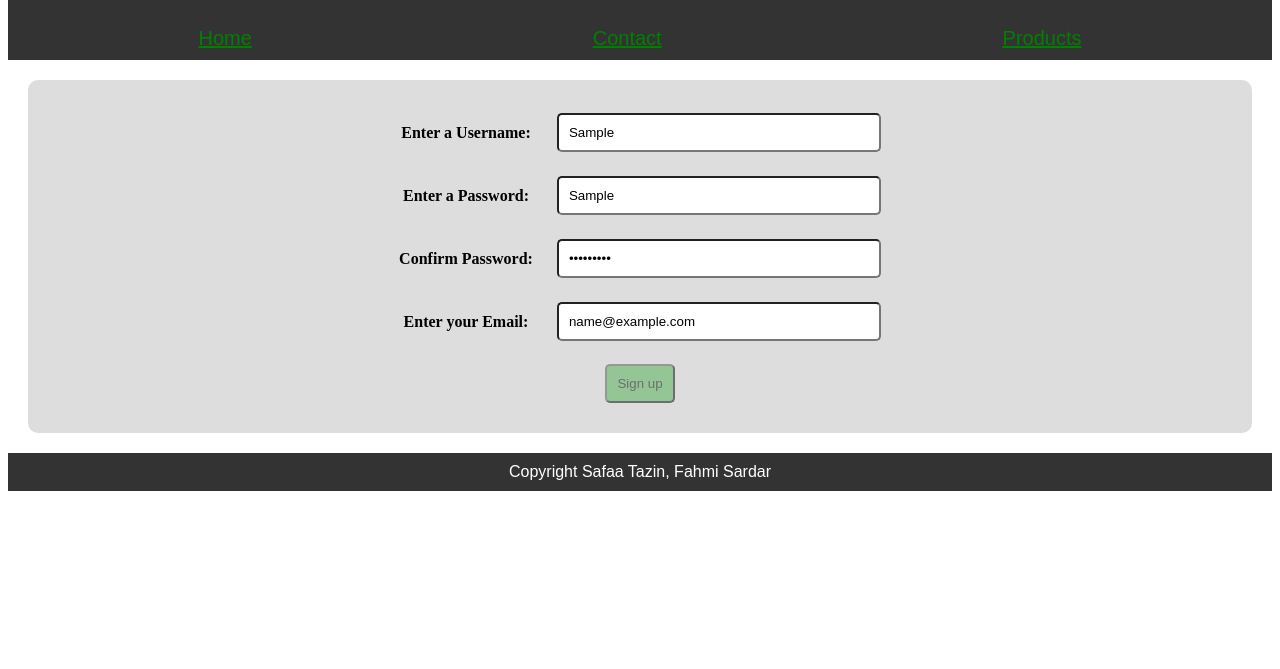
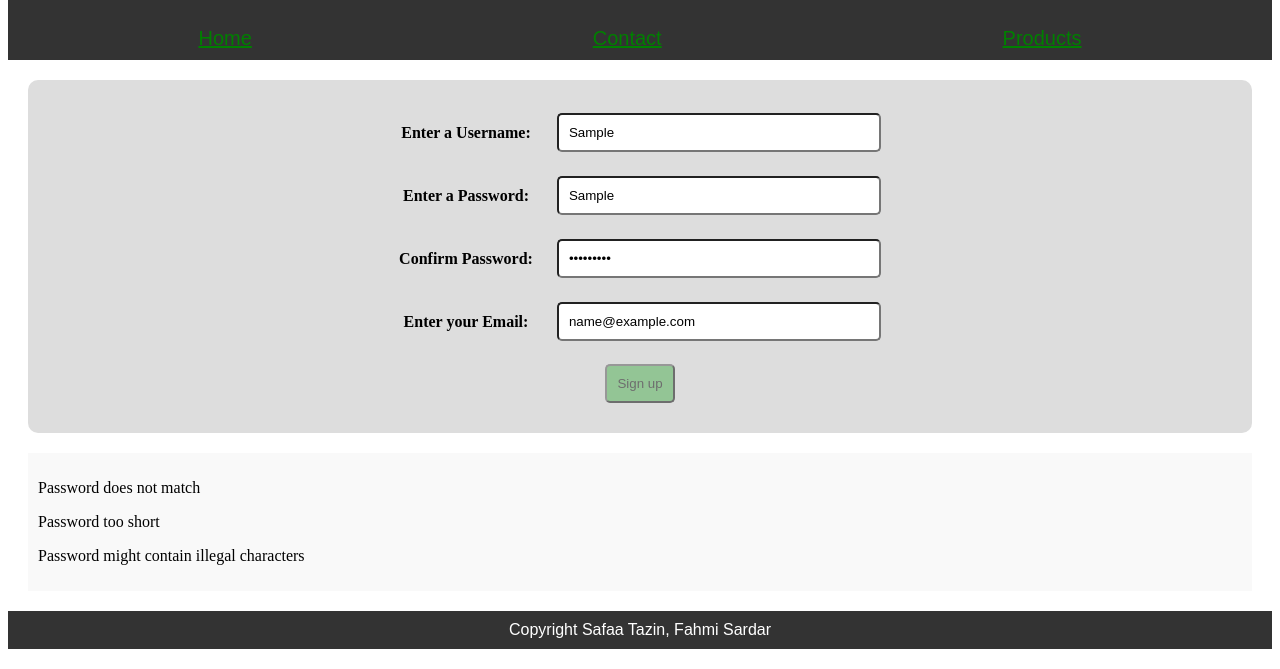
Before and after one commit to FahmiSar/ENSF381-Assignment, a plain HTML site: page signup.html in a window 1280 px wide. Both pictures are taken after typing "Sample", "Sample", "Sample123", "name@example.com" into the empty fields and a click on the button "Sign up". Shown: the part 131-800 px from the top of the page. Drawn offline with Linux system fonts and the light colour scheme.

Commit message:
mostly finished signup.html just a few minor changes self to do (created styling for error box too)

```diff
--- a/script.js
+++ b/script.js
@@ -1,4 +1,34 @@
 // signup.html
+
+
+function checkForErrorBox(){
+    var messageBox = document.querySelector(".error-message");
+
+    // if messageBox = null; create a box
+    if(!messageBox){
+        messageBox = document.createElement("div");
+        messageBox.classList.add("error-message");
+        document.body.appendChild(messageBox);
+    }
+
+    return messageBox;
+}
+
+function createMessage(message){
+    var messageBox = checkForErrorBox();
+
+    // error message is a bad name but it work (replace with something better)
+    var errorMessage = document.createElement("p");
+    var errorMessageText = document.createTextNode(message);
+
+    errorMessage.appendChild(errorMessageText);
+    messageBox.appendChild(errorMessage);
+
+    var mainElement = document.querySelector("main");
+    mainElement.appendChild(messageBox);
+}
+
+// checks for errors after submit button is pressed
 document.getElementById('signup-form').addEventListener('submit',function(event){
     event.preventDefault();
     // username is a string type
@@ -19,41 +49,44 @@ document.getElementById('signup-form').addEventListener('submit',function(event)
     var minLength = 3;
     var maxLength = 20;
 
+    var errorOccured = false;
     // <<<< Remove the alerts and put in a way so <p> elements are added >>>>>>>
 
     // -------- Username Checks ------------
     if(username.length < minLength || username.length > maxLength ){
-        alert('Check Username again');
-        return;
+        createMessage("Username is too short or too long");
+        errorOccured = true;
     }
 
     if(!username.match(usernameRegex)){
-        alert("check Username");
-        return;
+        createMessage("Username has illegal characters");
+        errorOccured = true;
     }
 
     // -------- Password Checks --------
 
     if(password !== confirmPassword){
-        alert('Password do not match');
-        return;
+        createMessage("Password does not match");
+        errorOccured = true;
     }
 
     if(password.length < 8){
-        alert("Password too short");
-        return;
+        createMessage("Password too short");
+        errorOccured = true;
     }
 
     if(!password.match(passwordRegex)){
-        alert("Check Password");
-        return;
+        createMessage("Password might contain illegal characters");
+        errorOccured = true;
     }
 
     // ------------ Email Checks ----------
     if(!email.match(emailRegex)){
-        alert("Check Email");
-        return;
+        createMessage("Check Email");
+        errorOccured = true;
     }
 
-    console.log("success");
+    if(!errorOccured){
+        createMessage("Successful Login");
+    }
 });
--- a/styles.css
+++ b/styles.css
@@ -165,7 +165,8 @@ footer {
     background-color: #45A049;
     opacity: 1.0;
 }
-/* dek what the sign up link is?*/
+
+/* sign-up.html style */
 a.signup-link {
     color: #007BFF;
     text-decoration: none;
@@ -175,6 +176,14 @@ a.signup-link {
 
 a.signup-link:hover {
     text-decoration: underline;
+}
+
+.error-message{
+    display: block;
+    border: 2px;
+    background-color: #f9f9f9;
+    padding: 10px;
+    margin: 20px;
 }
 
 /* Contact.html stuff */
```
